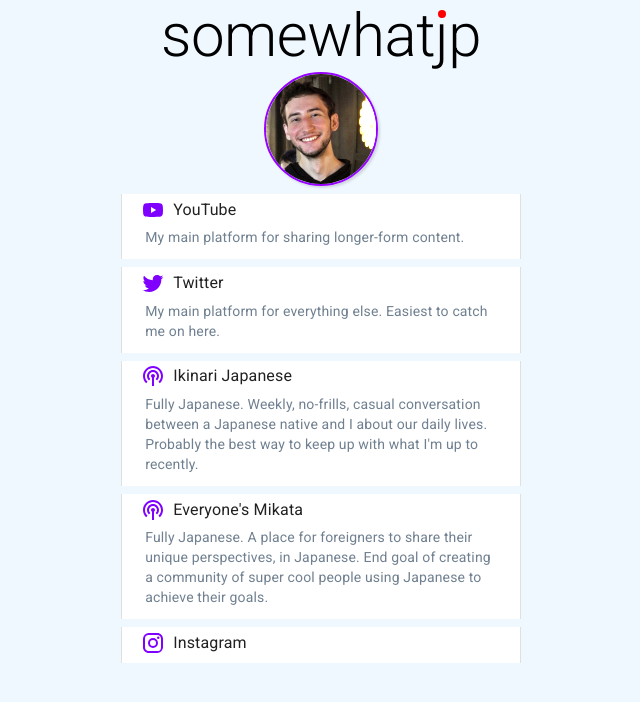
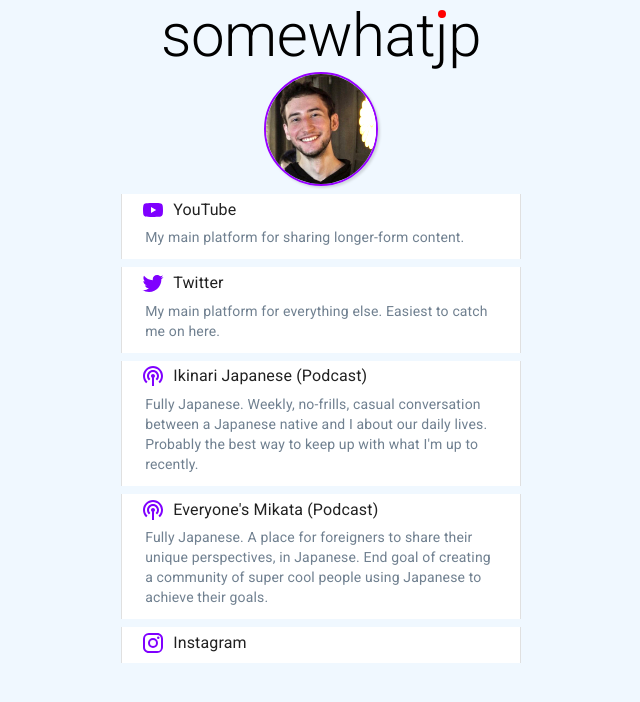
Before and after one commit to jurcaua/somewhatjp, a React (Create React App) app in the folder somewhatjp/: page /#/links in a window 1280 px wide. Shown: the top 702 px of the page, without its empty margins (319-959 px from the left). Built offline with nearby package versions, Linux system fonts and the light colour scheme.

Commit message:
podcast postfix

```diff
--- a/somewhatjp/src/links/data.js
+++ b/somewhatjp/src/links/data.js
@@ -18,14 +18,14 @@
     description: "My main platform for everything else. Easiest to catch me on here.",
   },
   {
-    title: `Ikinari Japanese`,
+    title: `Ikinari Japanese (Podcast)`,
     url: `https://anchor.fm/ikinarijapanese `,
     icon: <PodcastsIcon />,
     description:
       "Fully Japanese. Weekly, no-frills, casual conversation between a Japanese native and I about our daily lives. Probably the best way to keep up with what I'm up to recently.",
   },
   {
-    title: `Everyone's Mikata`,
+    title: `Everyone's Mikata (Podcast)`,
     url: `https://anchor.fm/mikata`,
     icon: <PodcastsIcon />,
     description:
```
